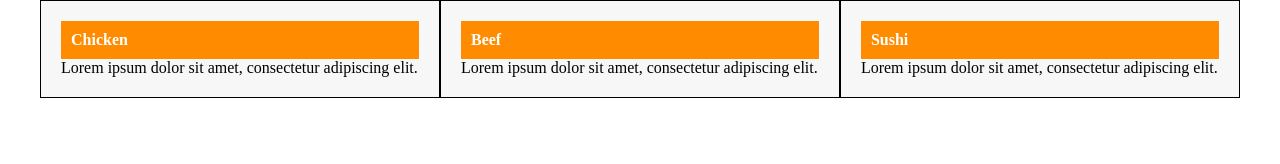
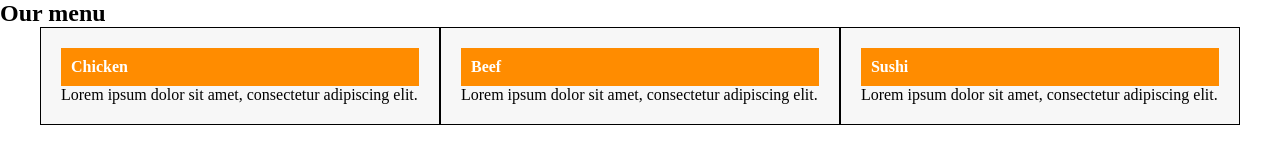
Before and after one commit to Abdulkaderadams/mod2_solution, a plain HTML site: page index.html in a window 1280 px wide. Drawn offline with Linux system fonts and the light colour scheme.

Commit message:
Update index.html

```diff
--- a/index.html
+++ b/index.html
@@ -5,6 +5,7 @@
     <link rel="stylesheet" href="css/style.css">
   </head>
   <body>
+    <h2>Our menu</h2>
     <div class="container">
       <div class="section">
         <div class="section-title">Chicken</div>
```
